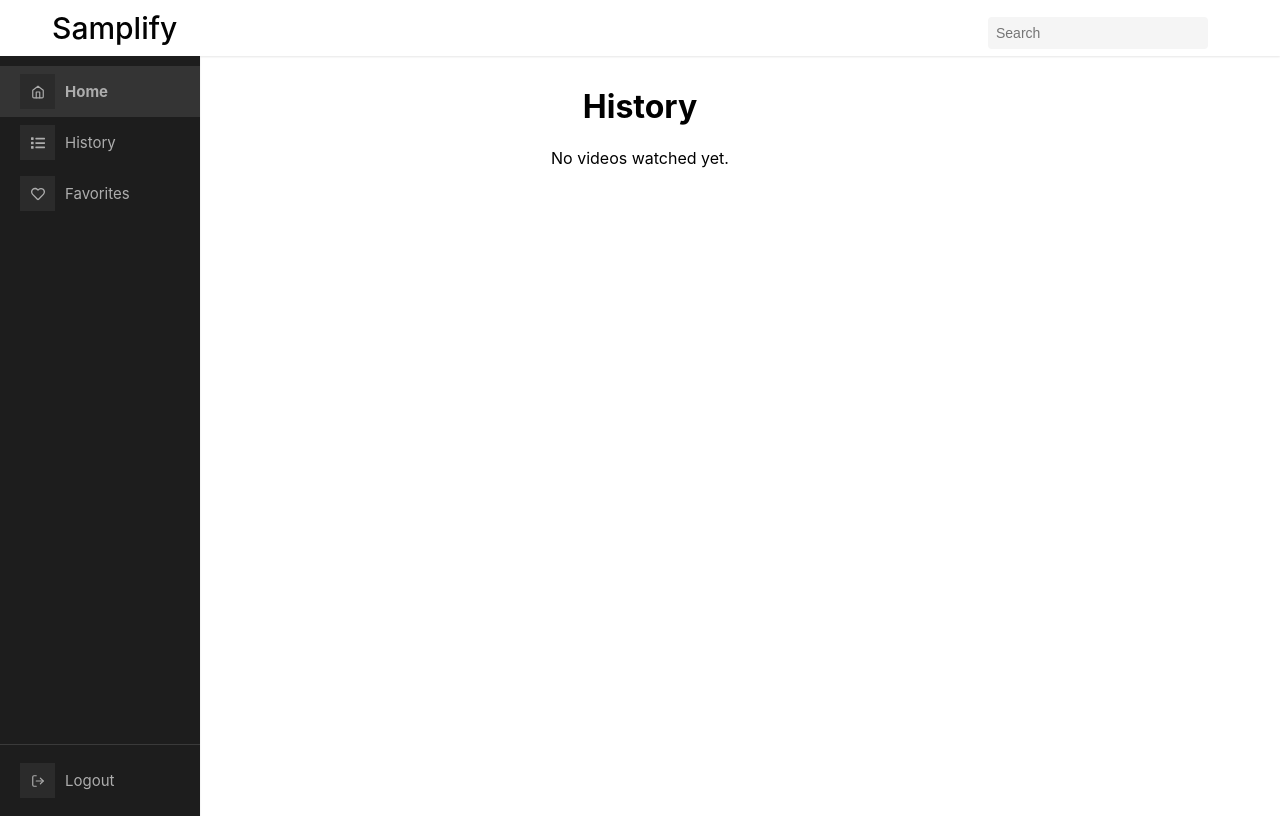
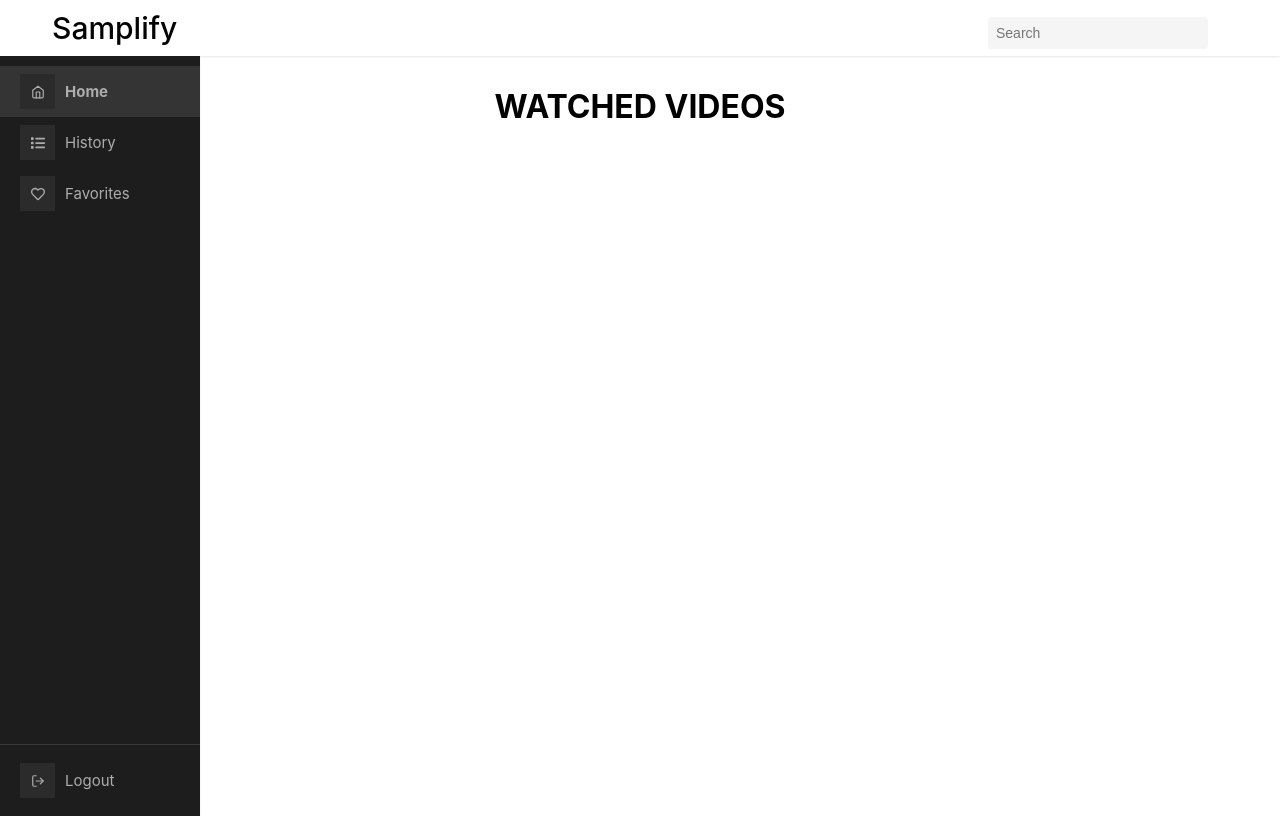
Before and after one commit to briankim18/samplifyrealfinal, a React (Create React App) app in the folder website/: page /history in a window 1280 px wide. Built offline with nearby package versions, Linux system fonts and the light colour scheme.

Commit message:
history working

```diff
--- a/website/src/Pages/history.js
+++ b/website/src/Pages/history.js
@@ -1,29 +1,20 @@
-import React, { useState, useEffect } from 'react';
+import React from 'react';
 
 const History = () => {
-  const [videoIds, setVideoIds] = useState([]);
-
-  useEffect(() => {
-    const history = JSON.parse(localStorage.getItem('history')) || [];
-    setVideoIds(history);
-  }, []);
+  const watchedVideos = JSON.parse(localStorage.getItem('watchedVideos')) || [];
 
   const handleClearHistory = () => {
-    localStorage.removeItem('history');
-    setVideoIds([]);
+    localStorage.removeItem('watchedVideos');
+    window.location.reload(); // reload the page to reflect the changes
   };
 
   return (
     <div id="page-wrap">
-      <h1>History</h1>
-      {videoIds.length === 0 ? (
-        <p>No videos watched yet.</p>
-      ) : (
-        <>
-          <ul>
-            {videoIds.map((videoId) => (
-              <li key={videoId}>
+      <h1>WATCHED VIDEOS</h1>
+      {watchedVideos.map((videoId) => (
+        <div key={videoId} style={{ padding: '10px' }}>
           <iframe
+            id="ytvideo"
             width="560"
             height="315"
             src={`https://www.youtube.com/embed/${videoId}`}
@@ -32,11 +23,10 @@ const History = () => {
             allow="accelerometer; autoplay; clipboard-write; encrypted-media; gyroscope; picture-in-picture"
             allowFullScreen
           ></iframe>
-              </li>
+        </div>
       ))}
-          </ul>
-          <button onClick={handleClearHistory}>Clear History</button>
-        </>
+      {watchedVideos.length > 0 && (
+        <button onClick={handleClearHistory} style={{ fontSize: '1.2rem', padding: '10px 20px', backgroundColor: '#1f98ea', color: '#fff', borderRadius: '5px', border: 'none', cursor: 'pointer', marginTop: '20px' }}>Clear History</button>
       )}
     </div>
   );
@@ -44,43 +34,7 @@ const History = () => {
 
 export default History;
 
-// import React, { useEffect, useState } from 'react';
 
-// const History = () => {
-//   const [videoIds, setVideoIds] = useState([]);
-
-//   useEffect(() => {
-//     fetch('./getVideoIds').then((data) => {
-//       return data.json();
-//     }).then((obj) => {
-//       setVideoIds(obj.data);
-//     });
-//   }, []);
-
-//   return (
-//     <div>
-//       <h1>This will show history!</h1>
-//       {videoIds.map((videoId) => {
-//         const embedUrl = `https://www.youtube.com/embed/${videoId}`;
-//         return (
-//           <div key={videoId}>
-//             <iframe
-//               width="560"
-//               height="315"
-//               src={embedUrl}
-//               title="YouTube video player"
-//               frameBorder="0"
-//               allow="accelerometer; autoplay; clipboard-write; encrypted-media; gyroscope; picture-in-picture"
-//               allowFullScreen
-//             ></iframe>
-//           </div>
-//         );
-//       })}
-//     </div>
-//   );
-// };
-
-// export default History;
 
 
 // import '../App.css';
--- a/website/src/Pages/home.js
+++ b/website/src/Pages/home.js
@@ -17,6 +17,9 @@ const Home = () => {
 
   const handleClick = () => {
     setButtonClicks(buttonClicks + 1);
+    const watchedVideos = JSON.parse(localStorage.getItem('watchedVideos')) || [];
+    watchedVideos.push(videoId);
+    localStorage.setItem('watchedVideos', JSON.stringify(watchedVideos));
   };
 
   return (
```
Lines whose indentation alone changed are shown as unchanged.
